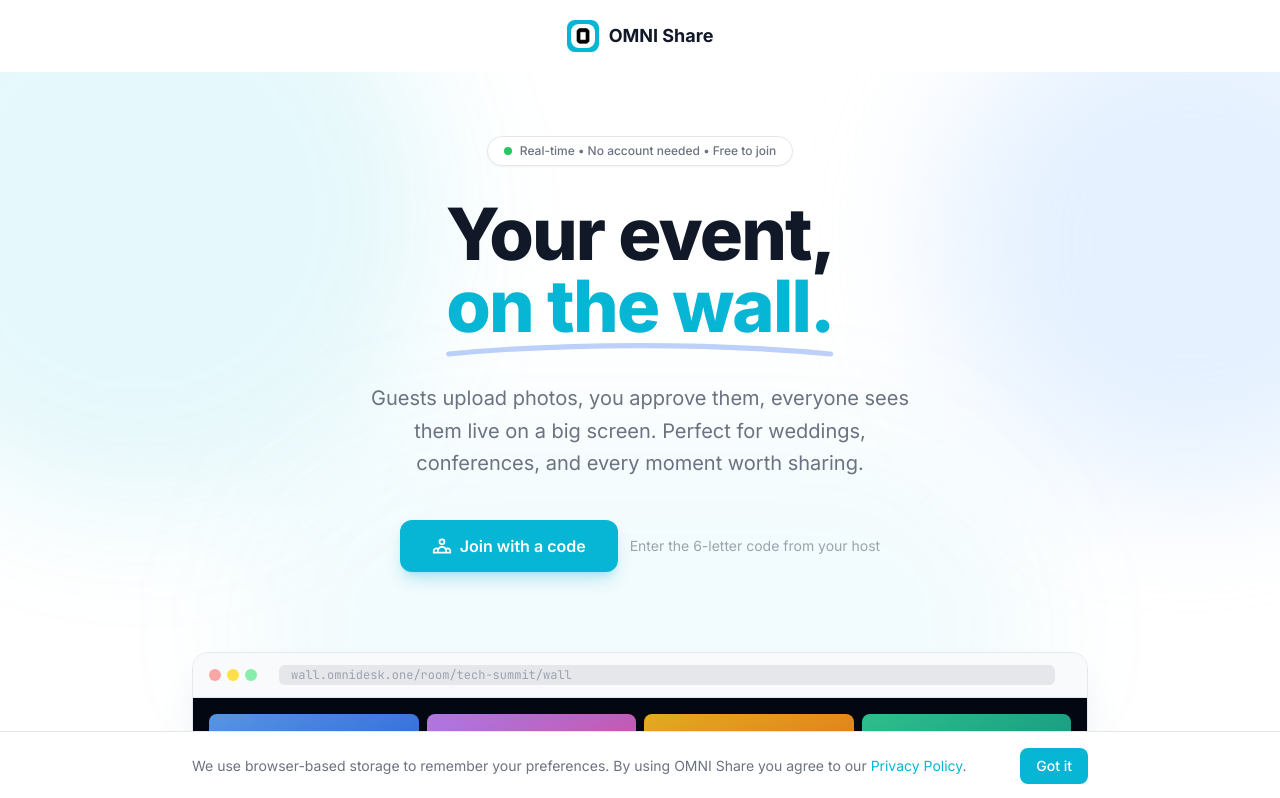
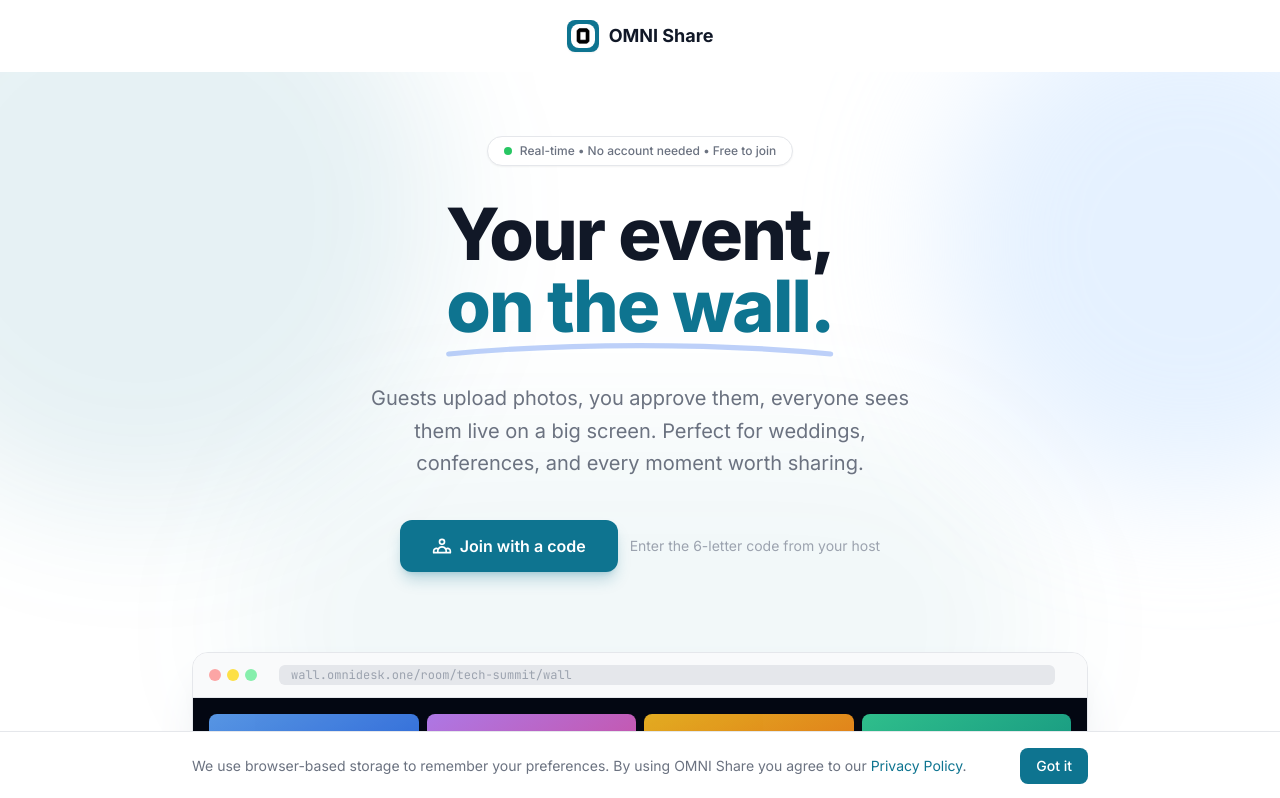
Before and after one commit to omniglobal-one/OMNI-Share-SaaS, a Next.js app: page / in a window 1280 px wide. Shown: the top 798 px of the page. Built offline with nearby package versions, Linux system fonts and the light colour scheme.

Commit message:
Rebrand: darken primary colors for professional tone

```diff
--- a/tailwind.config.ts
+++ b/tailwind.config.ts
@@ -5,8 +5,8 @@ const config: Config = {
   theme: {
     extend: {
       colors: {
-        primary: '#06B6D4',
-        'primary-hover': '#0891B2',
+        primary: '#0E7490',
+        'primary-hover': '#155E75',
         secondary: '#F59E0B',
         danger: '#DC2626',
         success: '#16A34A',
```
Also changed, not shown: public/manifest.json.
